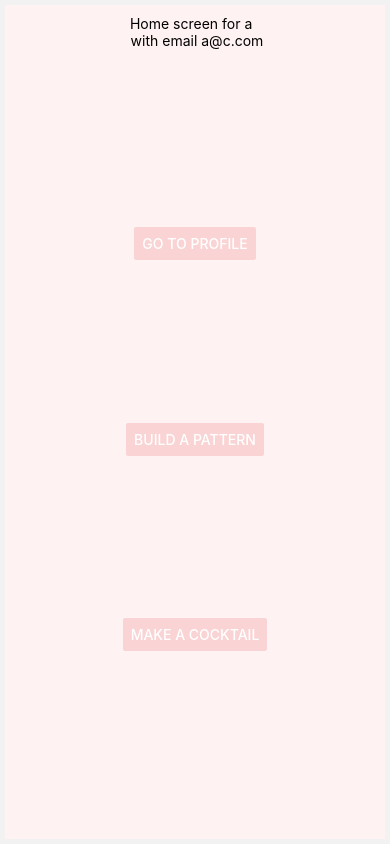
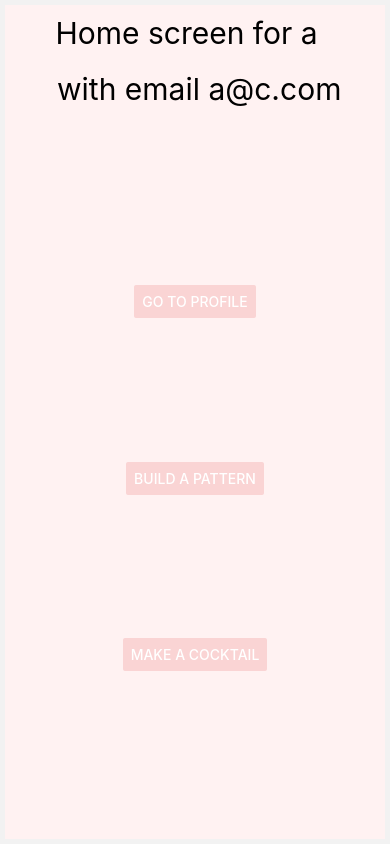
Before and after one commit to allisonchanin/COSI153, a React Native app in the folder app/: screen / in a window 390 px wide. Built offline with nearby package versions, Linux system fonts and the light colour scheme.

Commit message:
added async and changed palette

```diff
--- a/app/App.js
+++ b/app/App.js
@@ -29,7 +29,9 @@ import Cylinder from './components/cylindervolume';
 import GitHubDemo from './components/githubdemo';
 import NamedCounter from './components/namedCounter';
 import { useState } from 'react';
+import AsyncValueProvider,{useAsyncValue} from './components/asyncValueContext';
 import ValueProvider,{useValue} from './components/ValueContext';
+
 import Context from './components/contextDemo';
 import PaletteContext from './components/palette';
 import PalettePreview from './components/paletteShow';
@@ -37,21 +39,21 @@ import WaitingPattern from './components/waitingPattern';
 
 
 const AppContext = () => {
-    const data = {name:'a', email:'a@c.com',colors:[],names:[]}
+    let data = {name:'a', email:'a@c.com'}
     return (
-      <ValueProvider value={data}>
+      <AsyncValueProvider value={data} tag='app'>
           <App />
-      </ValueProvider>
+      </AsyncValueProvider>
     )
   }
 export default AppContext;
 
 function HomeScreen({ navigation }) {
-    const {currentValue} = useValue();
+    const {currentValue} = useAsyncValue();
   return (
     <View style={styles.first}>
-    <Text>Home screen for {currentValue.name}  </Text>
-      <Text> with email {currentValue.email}</Text>
+    <Text style={styles.title}>Home screen for {currentValue.name}  </Text>
+      <Text style={styles.title}> with email {currentValue.email}</Text>
       <View style={styles.first}>
        <Button
          color = '#FAD4D4'
@@ -102,32 +104,29 @@ function Profile2Screen({ navigation }) {
   );
 }
 
+// const PaletteWithContext = ({ navigation }) => {
+//   let paletteInfo = {colors:[], names:[]}
+//   return (
+//     <ValueProvider value={paletteInfo}>
+//         <BuildPattern />
+//     </ValueProvider>
+//   )
+// }
+
 function BuildPattern({ navigation }) {
+  let paletteInfo = {colors:[]}
   return (
+    <ValueProvider value={paletteInfo}>
       <View style={styles.container}>
         <Pattern></Pattern>
-      <Button
-            title = 'Preview Palette'
-            color = '#FAD4D4'
-            onPress={() => navigation.navigate('PaletteView')}
-          />
+        <PalettePreview></PalettePreview>
         <PaletteContext></PaletteContext>
         <Button
           color = '#FAD4D4'
           title="Go Back"
           onPress={() => navigation.goBack()} />
       </View>
-  );
-}
-function PreviewScreen({ navigation }) {
-  return (
-    <View style={styles.container}>
-      <PalettePreview></PalettePreview>
-      <Button
-        color = '#FAD4D4'
-        title="Go Back"
-        onPress={() => navigation.goBack()} />
-    </View>
+    </ValueProvider>
   );
 }
 
@@ -290,7 +289,6 @@ function MyStack() {
       <Stack.Screen name="Profile" component={ProfileScreen} options={{headerShown : false}} />
       <Stack.Screen name="Profile2" component={Profile2Screen} options={{headerShown : false}} />
       <Stack.Screen name="Pattern" component={BuildPattern} options={{headerShown : false}} />
-      <Stack.Screen name="PaletteView" component={PreviewScreen} options={{headerShown : false}} />
       <Stack.Screen name="Cocktail" component={CocktailScreen} options={{headerShown : false}} />
 
 
@@ -335,7 +333,6 @@ const styles = StyleSheet.create({
   },
   title: {
     fontSize: 30,
-    fontWeight: 'bold',
     paddingBottom: 20,
    },
 });
--- a/app/components/asyncValueContext.js
+++ b/app/components/asyncValueContext.js
@@ -20,7 +20,7 @@ const ValueProvider = ({value, tag, children}) => {
           data = JSON.parse(jsonValue);
           setCurrentValue(data)
         } else {
-          setCurrentValue({value})
+          setCurrentValue(value)
         }
       } catch(e) {
         console.dir(e)
@@ -47,4 +47,4 @@ const ValueProvider = ({value, tag, children}) => {
    )
 }
 export default ValueProvider
-export const useValue = () => useContext(ValueContext)
+export const useAsyncValue = () => useContext(ValueContext)
--- a/app/components/palette.js
+++ b/app/components/palette.js
@@ -5,7 +5,6 @@ import { StyleSheet, Text, ScrollView, TextInput, Button, FlatList, Image, View
 
 const Palette = () => {
     const {currentValue,setCurrentValue} = useValue();
-    const [color,setColor] = useState("");
 
     const [search,setSearch] = useState("");
 
@@ -15,7 +14,6 @@ const Palette = () => {
     return (
     <View style={styles.container}>
       <Text style={styles.title}>Build a Palette</Text>
-      <Text> {JSON.stringify(currentValue.names)} </Text>
       <Button
             title = 'Clear Palette'
             color = '#FAD4D4'
@@ -56,7 +54,6 @@ const Palette = () => {
             onPress = {() => {
             setCurrentValue({
               colors:currentValue.colors.concat([item]),
-              names:currentValue.names.concat([item.name]),
             })
             }}
           />
@@ -74,7 +71,6 @@ const styles = StyleSheet.create({
   },
   title: {
    fontSize: 30,
-   fontWeight: 'bold',
    paddingBottom: 20,
   },
   display:{
--- a/app/components/paletteShow.js
+++ b/app/components/paletteShow.js
@@ -8,6 +8,7 @@ const PaletteShow = () => {
 
     return (
     <View style={styles.container}>
+      <Text style={styles.title}> Palette Preview </Text>
       <FlatList
         data={currentValue.colors}
         keyExtractor={({ numberID }, index) => numberID}
@@ -43,8 +44,7 @@ const styles = StyleSheet.create({
     alignItems: 'center',
   },
   title: {
-   fontSize: 20,
-   paddingBottom: 20,
+   fontSize: 30,
   },
 });
 
--- a/app/components/pattern.js
+++ b/app/components/pattern.js
@@ -1,6 +1,5 @@
 import { StatusBar } from 'expo-status-bar';
 import { StyleSheet, Text, View, Image, Button } from 'react-native';
-import WaitingPattern from './waitingPattern';
 
 const Pattern = () => {
     return (
@@ -33,7 +32,6 @@ const styles = StyleSheet.create({
    },
   paragraph:{
     paddingTop:15,
-    paddingBottom: 15,
     textAlign: 'center',
     fontSize: 15,
   },
--- a/app/components/profile2.js
+++ b/app/components/profile2.js
@@ -3,11 +3,11 @@
 */
 import React,{useState} from 'react';
 import {View,Text,TextInput,Button} from 'react-native';
-import ValueProvider,{useValue} from './ValueContext';
+import ValueProvider,{useAsyncValue} from './asyncValueContext';
 
 
 const Profile2 = () => {
-    const {currentValue,setCurrentValue} = useValue();
+    const {currentValue,setCurrentValue} = useAsyncValue();
     const [name,setName] = useState("anon");
     const [email,setEmail] = useState("anon@anon.com");
 
```
Lines whose indentation alone changed are shown as unchanged.
